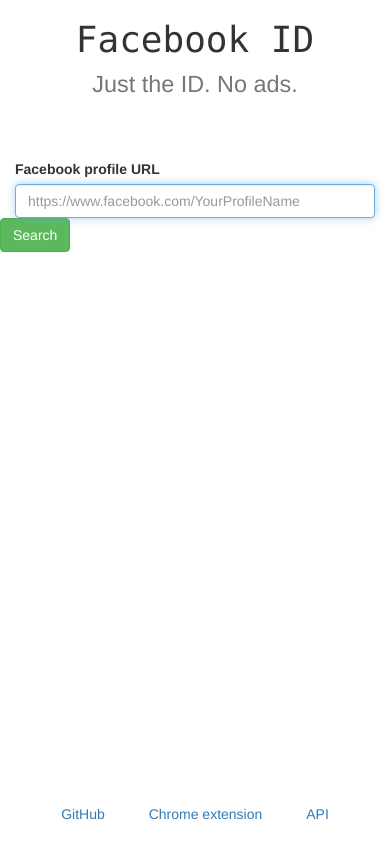
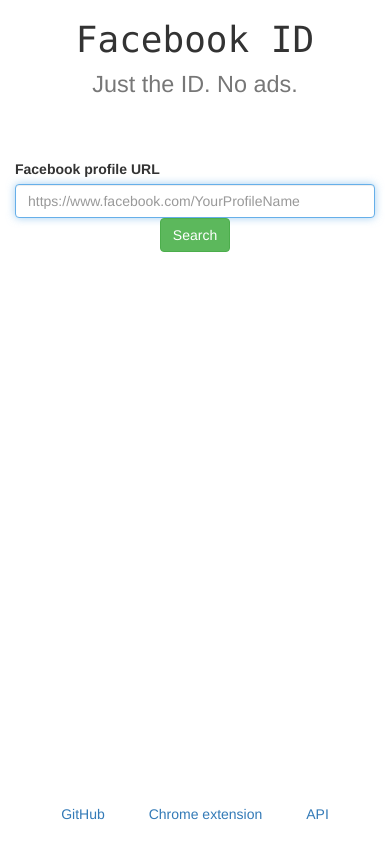
Before and after one commit to Varal7/fb-id, a website: page frontend/index.html in a window 390 px wide. Drawn offline with nearby package versions, Linux system fonts and the light colour scheme.

Commit message:
Center search button on mobiles

```diff
--- a/frontend/index.html
+++ b/frontend/index.html
@@ -24,7 +24,7 @@
                                 placeholder="https://www.facebook.com/YourProfileName"
                                 data-fv-uri-message="The website address is not valid" />
                         </div>
-                        <button class="btn btn-success" type="submit">Search</button>
+                        <button class="col-md-3 col-xs-offset-3 center-block btn btn-success" type="submit">Search</button>
                 </div>
             </form>
             <p><br /></p>
```
